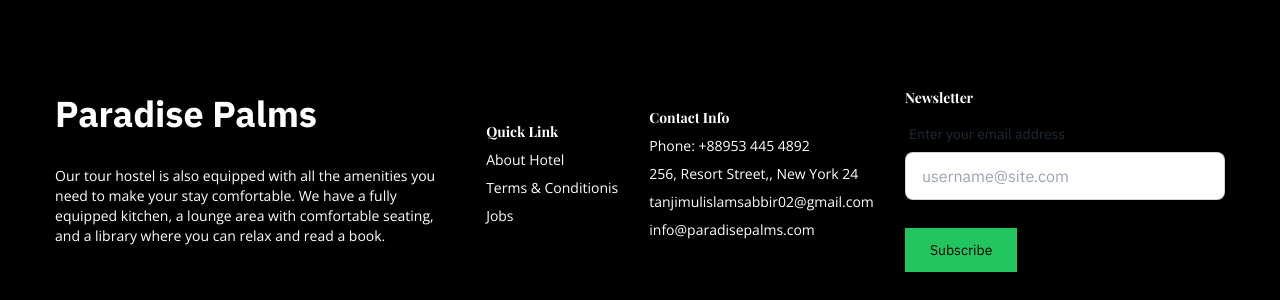
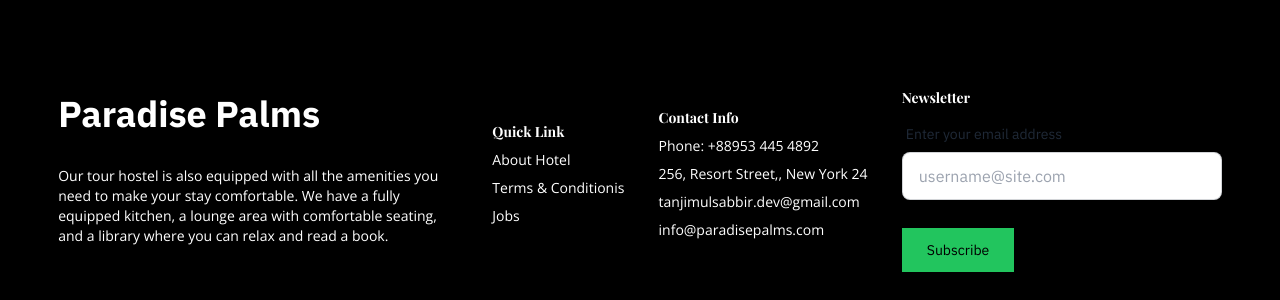
Before and after one commit to TanjimulSabbir/Paradise-Palms-Resort-Client-Site, a React (Create React App) app: page /blog in a window 1280 px wide. Shown: the part 1222-1522 px from the top of the page. Built offline with nearby package versions, Linux system fonts and the light colour scheme; no server answers; a web font is replaced by a local one.

Commit message:
working on fixing

```diff
--- a/src/Components/Shared/Footer/Footer.js
+++ b/src/Components/Shared/Footer/Footer.js
@@ -20,7 +20,7 @@ const Footer = () => {
                 <span className="font-bold font-diplayFair">Contact Info</span>
                 <span  className="link link-hover font-openSans">Phone: +88953 445 4892</span>
                 <span className="link link-hover font-openSans">256, Resort Street,, New York 24</span>
-                <span className="link link-hover font-openSans">tanjimulislamsabbir02@gmail.com</span>
+                <span className="link link-hover font-openSans">tanjimulsabbir.dev@gmail.com</span>
                 <span className="link link-hover font-openSans">info@paradisepalms.com</span>
             </div>
             <div>
```
Also changed, not shown: 1 other file (tests, documents, lock files or other folders).
